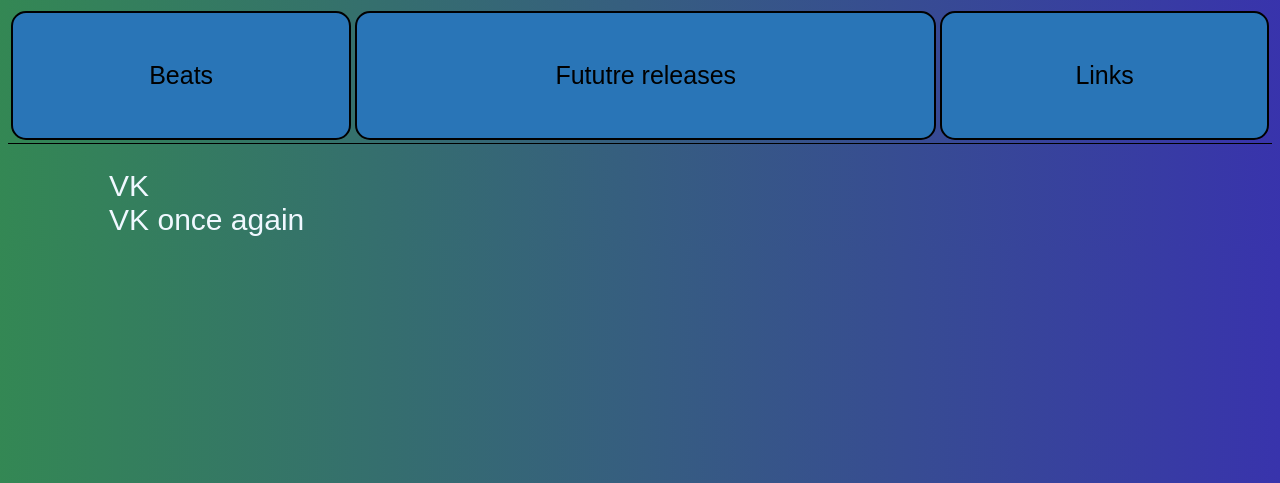
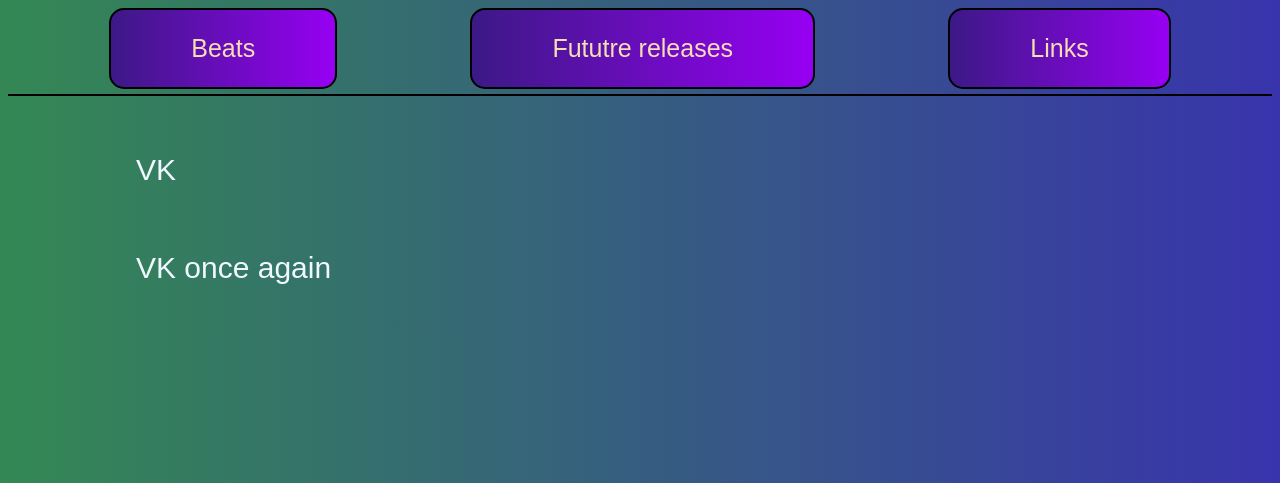
Before and after one commit to RomanRudin/BitmakersWebsite, a Django app: page /main/links/ in a window 1280 px wide. Shown: the top 483 px of the page. Run offline with Django 4.2, Linux system fonts and the light colour scheme; data comes from the database, SQL or seed files in the repository; lists and menus that the app fills with data are empty.

Commit message:
Navigation bar was changed completely, style of links was slightly changed

```diff
--- a/main/static/main/style/_standart.scss
+++ b/main/static/main/style/_standart.scss
@@ -2,6 +2,13 @@ $background-color: linear-gradient(90deg, #339249 0%, #3929B7 100%);
 $border-color: rgb(0, 0, 0);
 $font-color: #ff0000;
 $main-font: Arial, Helvetica, sans-serif;
+/*$hover-difference: 20;
+$nav-background-color: linear-gradient(90deg, #3C1986 0%, #9700F3 100%);*/
+
+/*
+@mixin change-color($default1, $default2, $difference) {
+  background-color: linear-gradient(90deg, $default1 - $difference 0%, $default2 - $difference2 100%);;
+}*/
 
 
 %display-flex {
@@ -75,20 +82,28 @@ footer {
 }
 
 nav {
-  height: 10%;
+  height: 5%;
   width: 100%;
-  border-bottom: 1px solid $border-color;
+  border-bottom: 2px solid $border-color;
+  padding-bottom: 5px;
+  @extend %display-flex;
+  justify-content: space-evenly;
   gap: 2rem;
-  @extend %display-flex;
 
   button {
-    padding: 3rem 3rem;
+    flex: 1 1 auto;
+    padding: 1.5rem 5rem;
     border: 2px solid $border-color;
     border-radius: 15px;
     width: 100%;
     height: 100%;
-    background: #2975B7;
+    background: linear-gradient(90deg, #3C1986 0%, #9700F3 100%);
+    color: wheat;
     font-size: 25px;
+
+    &:hover{
+      background: linear-gradient(90deg, #1e0d42 0%, #6601a5 100%);
+    }
   }
 }
 
--- a/main/static/main/style/links.css
+++ b/main/static/main/style/links.css
@@ -1,3 +1,9 @@
+/*$hover-difference: 20;
+$nav-background-color: linear-gradient(90deg, #3C1986 0%, #9700F3 100%);*/
+/*
+@mixin change-color($default1, $default2, $difference) {
+  background-color: linear-gradient(90deg, $default1 - $difference 0%, $default2 - $difference2 100%);;
+}*/
 nav, .link-div {
   display: flex;
   flex-direction: row;
@@ -50,18 +56,24 @@ footer {
   background-color: #3e0e75b7; }
 
 nav {
-  height: 10%;
+  height: 5%;
   width: 100%;
-  border-bottom: 1px solid black;
+  border-bottom: 2px solid black;
+  padding-bottom: 5px;
+  justify-content: space-evenly;
   gap: 2rem; }
   nav button {
-    padding: 3rem 3rem;
+    flex: 1 1 auto;
+    padding: 1.5rem 5rem;
     border: 2px solid black;
     border-radius: 15px;
     width: 100%;
     height: 100%;
-    background: #2975B7;
+    background: linear-gradient(90deg, #3C1986 0%, #9700F3 100%);
+    color: wheat;
     font-size: 25px; }
+    nav button:hover {
+      background: linear-gradient(90deg, #1e0d42 0%, #6601a5 100%); }
 
 table {
   overflow-y: auto;
@@ -95,7 +107,8 @@ a {
   text-align: center; }
 
 .link-div {
-  font-family: Arial, Helvetica, sans-serif; }
+  font-family: Arial, Helvetica, sans-serif;
+  padding: 2rem 2rem; }
 
 .link {
   font-family: Arial, Helvetica, sans-serif;
--- a/main/static/main/style/links.scss
+++ b/main/static/main/style/links.scss
@@ -2,7 +2,8 @@
 
 .link-div {
     font-family: $main-font;
-    @extend %display-flex
+    padding: 2rem 2rem;
+    @extend %display-flex;
   }
 
   .link {
--- a/main/templates/main/links.html
+++ b/main/templates/main/links.html
@@ -10,24 +10,18 @@
     </head>
     <body>
         <nav>
-            <table width="100%">
-                <tr width="100%">
-                    <th><form method="POST" action="{% url 'beats' %}" id="beats" width="50%"> <!-- href="{% get_static_prefix %}main/{{ project.name }}"> -->
+            <form method="POST" action="{% url 'beats' %}" id="beats" width="50%"> <!-- href="{% get_static_prefix %}main/{{ project.name }}"> -->
                 {% csrf_token %}
+                <button type="submit" class="nav-button" form="beats" value="beats">Beats</button>
             </form>
-                    <button type="submit" class="nav-button" form="beats" value="beats">Beats</button></th>
-                    <th><form method="POST" action="{% url 'releases' %}" id="releases" width="25%"> <!-- href="{% get_static_prefix %}main/{{ project.name }}"> -->
+            <form method="POST" action="{% url 'releases' %}" id="releases" width="25%"> <!-- href="{% get_static_prefix %}main/{{ project.name }}"> -->
                 {% csrf_token %}
+                <button type="submit" class="nav-button" form="releases" value="beats">Fututre releases</button>
             </form>
-                    <button type="submit" class="nav-button" form="releases" value="beats">Fututre releases</button>
-                    </th>
-                    <th><form method="POST" action="{% url 'links' %}" id="links" width="25%"> <!-- href="{% get_static_prefix %}main/{{ project.name }}"> -->
+            <form method="POST" action="{% url 'links' %}" id="links" width="25%"> <!-- href="{% get_static_prefix %}main/{{ project.name }}"> -->
                 {% csrf_token %}
+                <button type="submit" class="nav-button" form="links" value="beats">Links</button>
             </form>
-                    <button type="submit" class="nav-button" form="links" value="beats">Links</button>
-                    </th>
-                </tr>
-            </table>
         </nav>
         <main>
             {% if links %}
```
Also changed, not shown: main/static/main/style/beats.css (+16 -4 lines), main/static/main/style/main.css (+16 -4 lines), main/static/main/style/releases.css (+16 -4 lines), main/templates/main/beats.html (+12 -13 lines), main/templates/main/main.html (+6 -12 lines), main/templates/main/releases.html (+6 -12 lines), 4 other files. Lines whose indentation alone changed are shown as unchanged.
